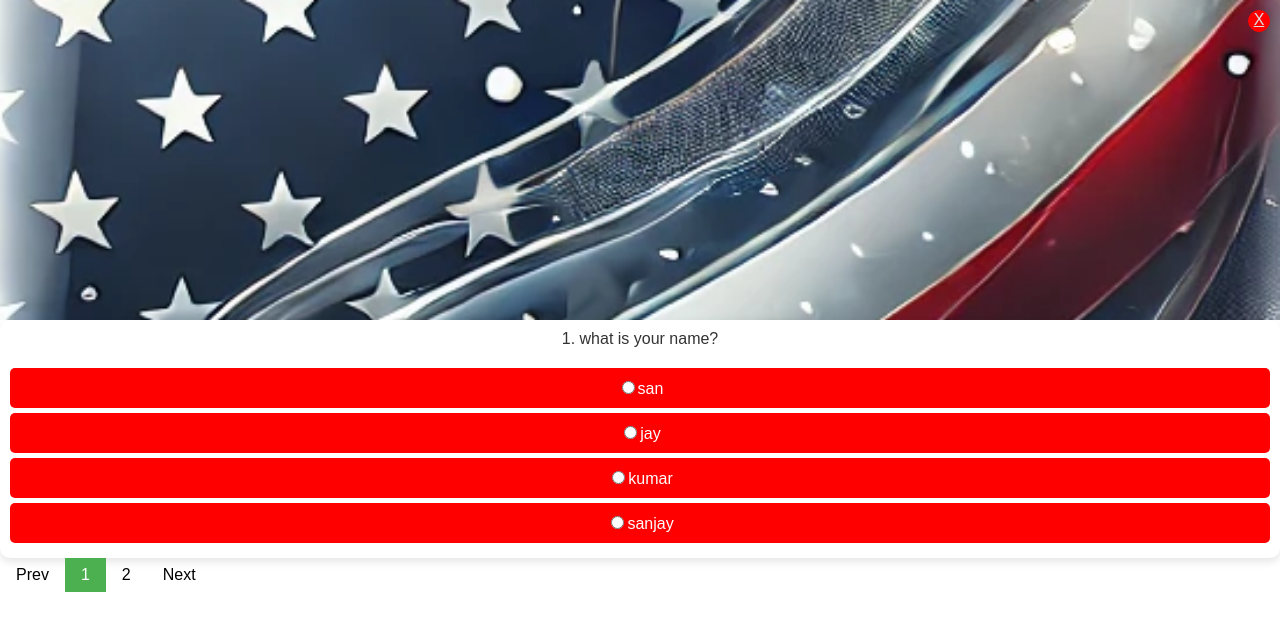
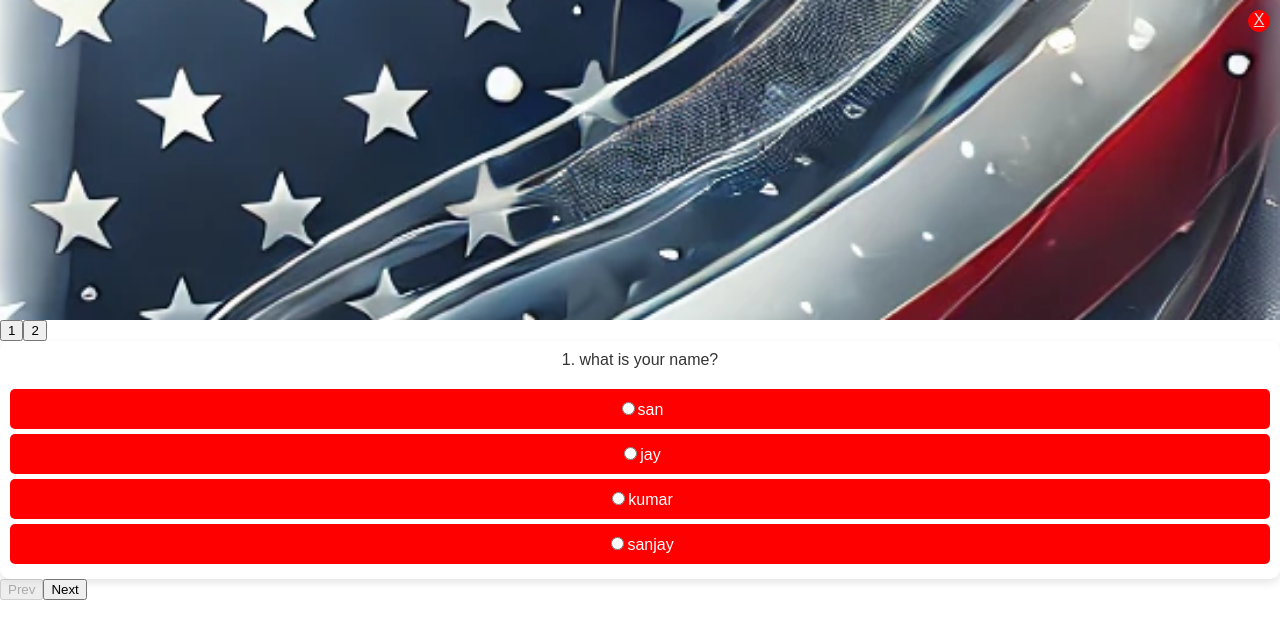
Before and after one commit to sanzay83/adquiz, a React (Create React App) app: page /quiz in a window 1280 px wide. Shown: the top 638 px of the page. Built offline with nearby package versions, Linux system fonts and the light colour scheme.

Commit message:
made some changes on

```diff
--- a/src/routes/App.css
+++ b/src/routes/App.css
@@ -35,26 +35,6 @@ html,
 
 /* QUIZ PAGINATION */
 
-.pagination {
-  display: inline-block;
-}
-
-.pagination a {
-  color: black;
-  float: left;
-  padding: 8px 16px;
-  text-decoration: none;
-}
-
-.pagination a.active {
-  background-color: #4caf50;
-  color: white;
-}
-
-.pagination a:hover:not(.active) {
-  background-color: #ddd;
-}
-
 .exit {
   position: absolute;
   top: 10px;
--- a/src/routes/Quiz.js
+++ b/src/routes/Quiz.js
@@ -70,6 +70,15 @@ function Quiz() {
         X
       </Link>
       <div className="halfBackground"></div>
+      {Array.from({ length: totalPages }, (_, index) => (
+        <button
+          key={index + 1}
+          className={currentPage === index + 1 ? "active" : ""}
+          onClick={() => paginate(index + 1)}
+        >
+          {index + 1}
+        </button>
+      ))}
       <div className="quiz-container">
         {currentQuestions.map((data) => (
           <div key={data.id}>
@@ -94,31 +103,17 @@ function Quiz() {
         ))}
       </div>
       <div className="pagination">
-        <a
-          href="#"
+        <button
           onClick={() => paginate(currentPage - 1)}
           disabled={currentPage === 1}
         >
           Prev
-        </a>
-        {Array.from({ length: totalPages }, (_, index) => (
-          <a
-            key={index + 1}
-            href="#"
-            className={currentPage === index + 1 ? "active" : ""}
-            onClick={() => paginate(index + 1)}
-          >
-            {index + 1}
-          </a>
-        ))}
+        </button>
+
         {currentPage < totalPages ? (
-          <a href="#" onClick={() => paginate(currentPage + 1)}>
-            Next
-          </a>
+          <button onClick={() => paginate(currentPage + 1)}>Next</button>
         ) : (
-          <a href="#" onClick={handleSubmit}>
-            Submit
-          </a>
+          <button onClick={handleSubmit}>Submit</button>
         )}
       </div>
     </>
--- a/src/routes/Review.js
+++ b/src/routes/Review.js
@@ -30,9 +30,7 @@ function Review() {
       <div className="review-container">
         {selectedQuestions.map((data) => (
           <div key={data.id}>
-            <div className="question-text">
-              {data.id + ". " + data.question}
-            </div>
+            <div className="question-text">{data.question}</div>
             {data.options.map((option, index) => {
               const isCorrect = option === data.correct;
               const isSelected = option === selectedAnswers[data.id];
```
